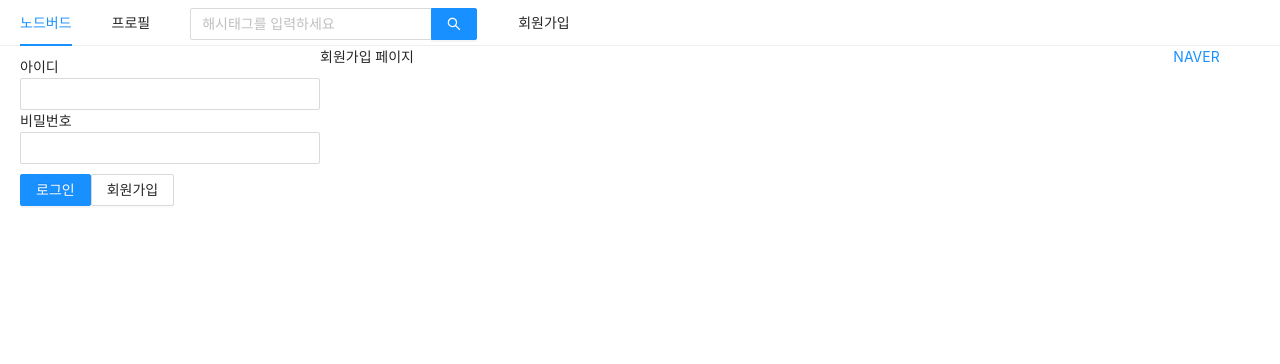
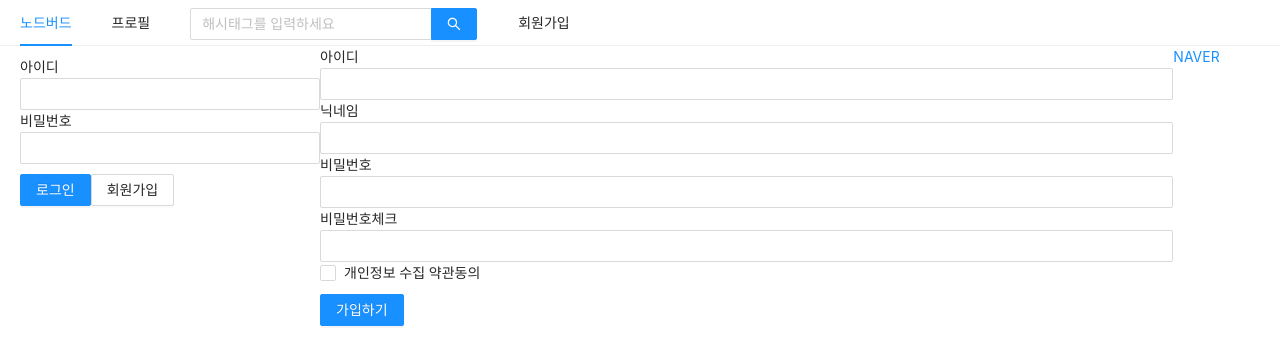
Before and after one commit to YesHyeon/react-nodebird, a Next.js app in the folder front/: page /signup in a window 1280 px wide. Shown: the top 364 px of the page. Built offline with nearby package versions, Linux system fonts and the light colour scheme.

Commit message:
회원가입 페이지 생성

```diff
--- a/front/pages/signup.js
+++ b/front/pages/signup.js
@@ -1,16 +1,108 @@
 import AppLayout from "../componets/AppLayout";
-import React from "react";
+import React, { useCallback, useState } from "react";
 import Head from "next/head";
+import { Form, Input, Checkbox, Button } from "antd";
+import useInput from "../hooks/useInput";
+import styled from "styled-components";
 
 const Signup = () => {
+  // onFinish는 e.preventdafault 안해도됨
+  const [id, onChangeId] = useInput("");
+  const [nickname, onChangeNickname] = useInput("");
+  const [password, onChangePassword] = useInput("");
+  const [passwordCheck, setPasswordCheck] = useState("");
+  const [passwordError, setPasswordError] = useState(false);
+  const [term, setTerm] = useState(false);
+  const [termError, setTermError] = useState(false);
+
+  const ErrorMessage = styled.div`
+    color: red;
+  `;
+
+  const onSubmit = useCallback(() => {
+    if (password !== passwordCheck) {
+      return setPasswordCheck(true);
+    }
+    if (!term) {
+      return setTermError(true);
+    }
+    console.log(id, nickname, password);
+  }, [password, passwordCheck, term]);
+
+  const onChangePasswordCheck = useCallback(
+    (e) => {
+      setPasswordCheck(e.target.value);
+      setPasswordError(e.target.value !== password);
+    },
+    [password]
+  );
+
+  const onChangeTerm = useCallback(
+    (e) => {
+      setTerm(e.target.checked);
+      setTermError(false);
+    },
+    [term]
+  );
+
   return (
-    <>
+    <AppLayout>
       <Head>
         <meta charSet="utf-8" />
         <title>회원가입 | NodeBird</title>
       </Head>
-      <AppLayout>회원가입 페이지</AppLayout>
-    </>
+      <Form onFinish={onSubmit}>
+        <div>
+          <label htmlFor="user-id">아이디</label>
+          <br />
+          <Input name="user-id" value={id} required onChange={onChangeId} />
+        </div>
+        <div>
+          <label htmlFor="user-nickname">닉네임</label>
+          <br />
+          <Input
+            name="user-nickname"
+            value={nickname}
+            required
+            onChange={onChangeNickname}
+          />
+        </div>
+        <div>
+          <label htmlFor="user-password">비밀번호</label>
+          <br />
+          <Input
+            name="user-password"
+            value={password}
+            required
+            onChange={onChangePassword}
+          />
+        </div>
+        <div>
+          <label htmlFor="user-password-check">비밀번호체크</label>
+          <br />
+          <Input
+            name="user-id"
+            value={passwordCheck}
+            required
+            onChange={onChangePasswordCheck}
+          />
+          {passwordError && (
+            <ErrorMessage>비밀번호가 일치하지 않습니다.</ErrorMessage>
+          )}
+        </div>
+        <div>
+          <Checkbox name="user-term" checked={term} onChange={onChangeTerm}>
+            개인정보 수집 약관동의
+          </Checkbox>
+          {termError && <ErrorMessage>약관에 동의하셔야 합니다.</ErrorMessage>}
+        </div>
+        <div style={{ marginTop: 10 }}>
+          <Button type="primary" htmlType="submit">
+            가입하기
+          </Button>
+        </div>
+      </Form>
+    </AppLayout>
   );
 };
 
```
